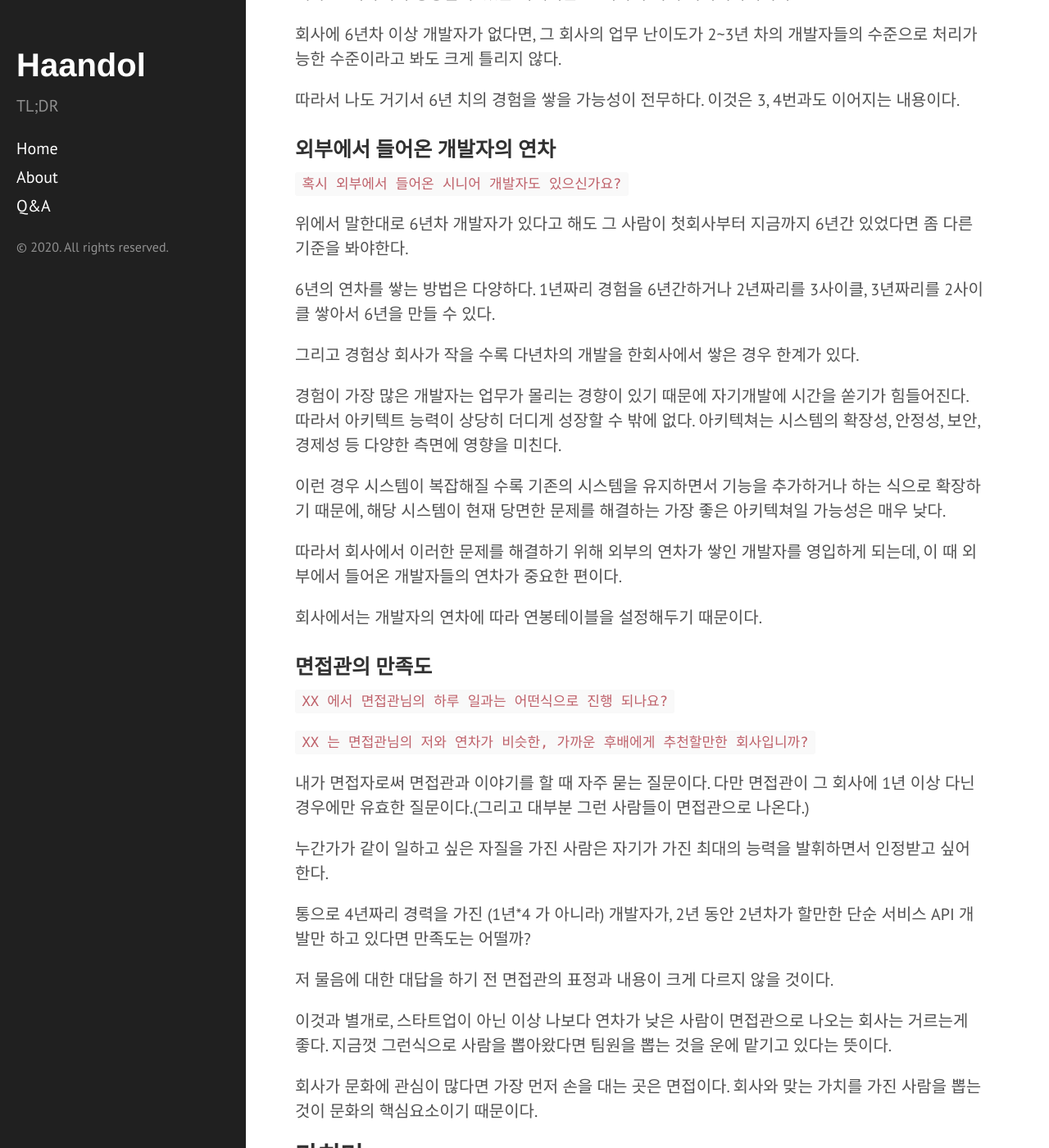
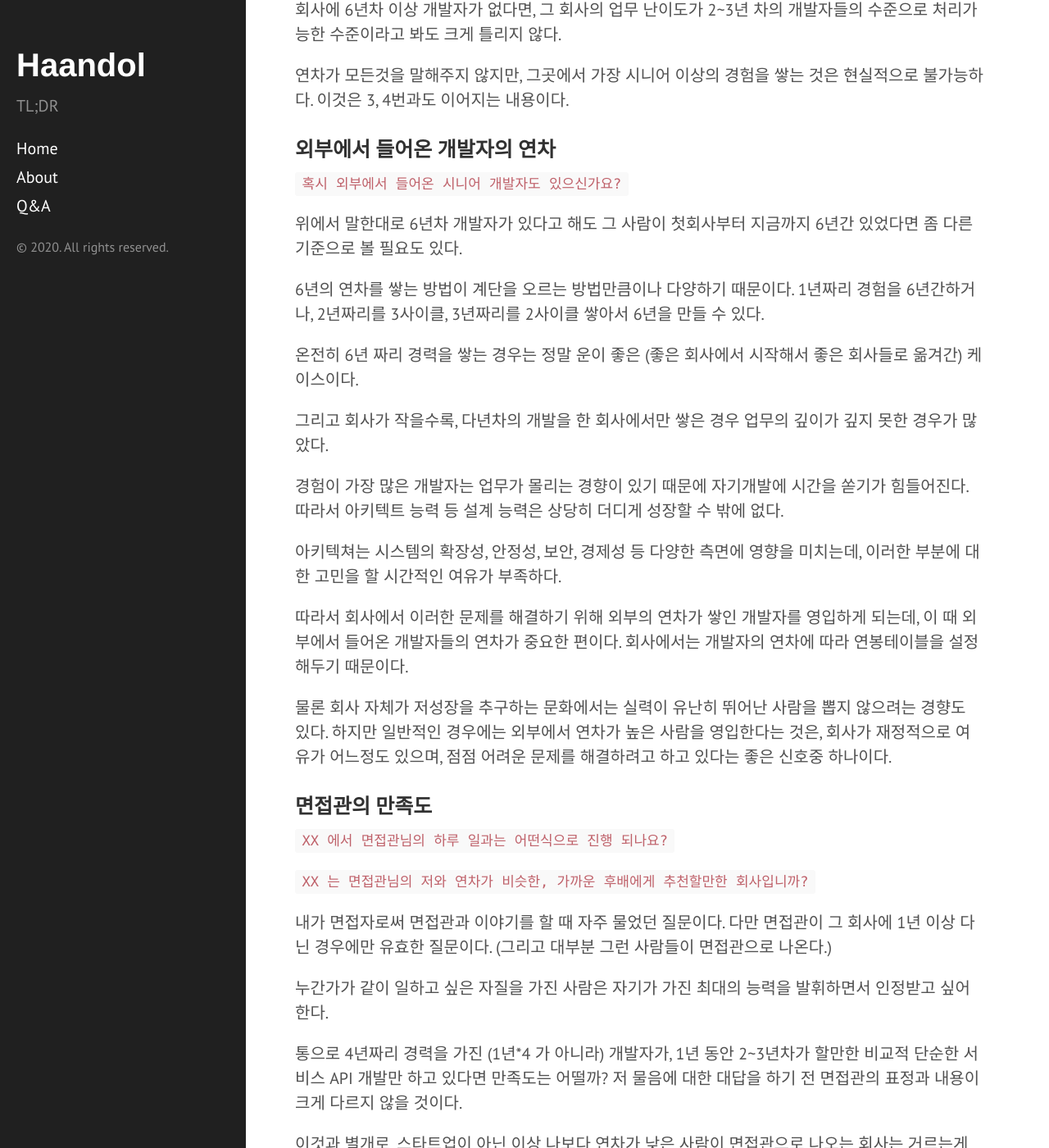
Before and after one commit to haandol/haandol.github.com, a Jekyll site: the page built from _posts/2020-03-09-what-you-should-ask-on-interview2.md, in a window 1280 px wide and 1400 px high, scrolled down 2764 px. Shown: the whole window at 82% size. Built offline with Jekyll 4.4.1, drawn with Linux system fonts in a browser that asks for light colours; comment, search, counter and statistics services are not loaded; some of the changed text lies outside the part shown.

Commit message:
refine sentences

```diff
--- a/_posts/2020-03-09-what-you-should-ask-on-interview2.md
+++ b/_posts/2020-03-09-what-you-should-ask-on-interview2.md
@@ -40,54 +40,52 @@ publish: true
 
 ## 면접 때 물어볼 내용
 
-면접 때 물어볼 내용은 외부에서 얻기 힘든 정보인 경우가 많다. 직원에게 메일을 보내도 쉽게 대답하기 힘든 내용들인 경우가 대부분이다.
+면접 때 물어볼 내용은 외부에서 얻기 힘든 정보인 경우가 많다.
+아무리 정보공유에 목말라 있는 직원이라도, 회사에 대한 솔직한 의견을 실명으로 모르는 사람에게 알려주는 것은 부담스럽기 때문이다.
 
-아무리 외부의 요청에 열려있는 직원이라도, 회사에 대한 솔직한 의견을 실명으로 모르는 사람에게 알려주지 않기 때문이다.
-따라서 이러한 성격의 질문은 스스로 물어서 답을 얻는 수 밖에 없다.
+따라서 이러한 성격의 질문은 면접에서 직접 답을 얻는 수 밖에 없다.
 
-그럼 면접자리에서 어느정도까지를 어떻게 물어봐도 될까?
+면접은 회사에 직접적으로 `나 이 회사 좋아` 라는 의사를 밝힌 사람들에 대해, 회사입장에서도 `나도 너 좀 좋은듯` 이라는 응답으로써 마련된 자리다.
 
-면접자리는 회사에 직접적으로 `나 너 좋아` 라는 의사를 밝힌 사람들을, 회사입장에서도 `나도 너 좀 좋은듯` 이라는 응답으로써 마련된 자리다.
-
-면접은 회사에게 크게 2가지 기회를 제공하고 있는데,
+이러한 면접은 회사에게 크게 2가지 기회를 제공하고 있는데,
 
 1. 회사를 잠재고객에게 직접 홍보할 수 있는 수단
 2. 잠재 인력풀 들에게 회사에 대한 좋은 이미지를 심어줄 수 있는 수단
 
 따라서 장기적인 마인드를 가진 회사라면 면접자들의 눈치를 보는 것이 맞다.
 
-이런 자리에서 강압적으로 면접자를 대하거나 면접자의 기분을 전혀 고려하지 않는 회사는 과감하게 거르자.
+이런 자리임에도, 강압적으로 면접자를 대하거나 면접자의 기분을 전혀 고려하지 않는 회사는 거르는 편이 좋다.
 
-이것은 회사가 내부 문화에 거의 신경쓰지 않을때 전형적으로 나오는 현상인데, 면접관에 대한 교육이 전혀 없으며(이력서를 안읽고 들어오는 경우가 대부분 일 것이다), 각 면접관은 본인들이 평소에 하던대로 행하고 있을 가능성이 매우 높다.
+이것은 회사가 내부 문화에 거의 신경쓰지 않을때 전형적으로 나오는 현상인데, 면접관에 대한 교육이 전혀 없으며(이력서를 안읽고 들어오는 경우가 대부분 일 것이다), 각 면접관은 본인들이 평소에 하던대로 하고 있을 가능성이 매우 높다.
 
-여기에 비추어 그 자리에서 2가지를 유추해 낼 수 있다.
+이런 면접은 참여하는 것 만으로도 2가지를 유추해 낼 수 있다.
 
 1. 대표가 아래 사람을 인격적으로 대하지 않고 있을 가능성이 매우 높다.
 2. 팀장이 다른 팀장을 동료보다 경쟁상대로 대하고 있을 가능성이 매우 높다.
 
-각종 다양한 문화를 시도해본 결과 얻은 결론이 하나 있는데, 회사의 문화는 대표에서부터 시작된다.
+다양한 문화를 겪고 도입해 본 결과 얻은 결론이 하나 있는데, 회사의 문화는 대표에서부터 시작된다.
 
 ### 대표
 
 가정의 문화는 부모가 결정한다. 모든 가정의 운영에 대한 책임이 거기에 있기 때문이다.
 
-아이들은 부모가 하는 행동을 보고 배운다. 아이의 좋은 / 나쁜 습관은 거의 부모의 행동에서 가져온 것이다.
+아이들은 부모가 하는 행동을 보고 배운다. 아이의 좋은 / 나쁜 습관은 거의 부모의 행동에서 배운 것이다.
 
-경험상 이 흐름은 회사에서도 비슷하게 동작한다. 문화는 아래에서 만들 수 없다. 문화는 대표가 결정한다.
+경험상 이 논리는 회사에서도 비슷하게 동작한다. 회사의 문화는 대표가 결정한다는 점에서다.
 
-팀장이 하는 행동은 대표의 행동에 기인한다. `대표가 이렇게 하는 걸 보니깐 나도 이렇게 해도 되겠군` 이것이 팀장들의 판단 근거이다.
+팀장이 하는 행동은 대표의 행동에 기인한다. 팀장들의 행동의 근거는 `대표가 이렇게 하는 걸 보니깐 나도 이렇게 해도 되겠군` 이다.
 
-당연히 `팀장이 하는 걸 보니 나도 이 정도까지는 해도 되겠구만` 직원의 판단근거가 된다.
-팀장이 자리에 있으면서 없다고 시켰다면, 그것은 보는 모든 직원으로 하여금 `음 이정도 거짓말은 해도 되는 건가보구만` 이라는 근거를 제공하는 것이다.
+당연히 `팀장이 하는 걸 보니 나도 이 정도까지는 해도 되겠구만` 는 직원의 행동 근거가 된다.
+팀장이 자리에 있으면서 없다고 시켰다면, 그것을 보는 직원들으로 하여금 `음, 이정도 거짓말은 해도 되는 건가보구만` 이라는 근거를 제공하는 것이다.
 
-그리고 십중팔구 그 팀장의 근거는 대표의 행동이다.~~물론 들어온지 얼마 안된 사람은 그전 대표가 그랬겠지~~
+그리고 십중팔구 그 팀장의 행동 근거는 대표의 행동이다. ~~물론 들어온지 얼마 안된 사람은 그전 대표가 그랬겠지~~
 
 오늘 서비스 디플로이를 했는데 치명적인 에러가 갑자기 생겼다고 하자.
-대표가 전혀 그렇지 않은데, 팀장이 해결방법보다 책임소재를 먼저 찾는 경우를 본적이 없다.
-그리고 팀원들도 자신의 책임이 아닌 것이 확인 된 순간 대부분 자리를 떠난다.
-(문제를 같이 해결하는 것이 아니라.)
+팀장이 해결방법보다 책임소재를 먼저 찾는 경우, 대표가 그렇게 행동하고 있을 가능성이 매우 크다.
 
-이것이 문화의 끝이 아니다. 문화의 가장 중요한 부분은 실패가 용납되는 환경이다.
+그리고 그러한 문화에서는 팀원들도 자신의 책임이 아닌 것이 확인 된 순간 대부분 자리를 떠난다. 팀이라는 개념과 리더십이라는 개념이 문화적으로 희미하기 때문이다.
+
+회사 문화의 가장 중요한 부분은 실패가 용납되는 환경이다. 성장은 실패를 용납하는 팀의 문화, 회사의 문화에서 시작되기 때문이다.
 
 실패가 용납되지 않는 환경에서 성장은 없다. 가치있는 실패는 정직하고 포용적인 문화에서만 일어난다.
 그리고 모두가 아는대로 성장이 없는 회사에서는 개인의 미래도 없다.
@@ -100,26 +98,31 @@ publish: true
 
 회사에 6년차 이상 개발자가 없다면, 그 회사의 업무 난이도가 2~3년 차의 개발자들의 수준으로 처리가능한 수준이라고 봐도 크게 틀리지 않다.
 
-따라서 나도 거기서 6년 치의 경험을 쌓을 가능성이 전무하다. 이것은 3, 4번과도 이어지는 내용이다.
+연차가 모든것을 말해주지 않지만, 그곳에서 가장 시니어 이상의 경험을 쌓는 것은 현실적으로 불가능하다.
+이것은 3, 4번과도 이어지는 내용이다.
 
 ### 외부에서 들어온 개발자의 연차
 
 `혹시 외부에서 들어온 시니어 개발자도 있으신가요?`
 
-위에서 말한대로 6년차 개발자가 있다고 해도 그 사람이 첫회사부터 지금까지 6년간 있었다면 좀 다른 기준을 봐야한다.
+위에서 말한대로 6년차 개발자가 있다고 해도 그 사람이 첫회사부터 지금까지 6년간 있었다면 좀 다른 기준으로 볼 필요도 있다.
 
-6년의 연차를 쌓는 방법은 다양하다. 1년짜리 경험을 6년간하거나 2년짜리를 3사이클, 3년짜리를 2사이클 쌓아서 6년을 만들 수 있다.
+6년의 연차를 쌓는 방법이 계단을 오르는 방법만큼이나 다양하기 때문이다.
+1년짜리 경험을 6년간하거나, 2년짜리를 3사이클, 3년짜리를 2사이클 쌓아서 6년을 만들 수 있다.
 
-그리고 경험상 회사가 작을 수록 다년차의 개발을 한회사에서 쌓은 경우 한계가 있다.
+온전히 6년 짜리 경력을 쌓는 경우는 정말 운이 좋은 (좋은 회사에서 시작해서 좋은 회사들로 옮겨간) 케이스이다.
 
-경험이 가장 많은 개발자는 업무가 몰리는 경향이 있기 때문에 자기개발에 시간을 쏟기가 힘들어진다. 따라서 아키텍트 능력이 상당히 더디게 성장할 수 밖에 없다.
-아키텍쳐는 시스템의 확장성, 안정성, 보안, 경제성 등 다양한 측면에 영향을 미친다.
+그리고 회사가 작을수록, 다년차의 개발을 한 회사에서만 쌓은 경우 업무의 깊이가 깊지 못한 경우가 많았다.
 
-이런 경우 시스템이 복잡해질 수록 기존의 시스템을 유지하면서 기능을 추가하거나 하는 식으로 확장하기 때문에, 해당 시스템이 현재 당면한 문제를 해결하는 가장 좋은 아키텍쳐일 가능성은 매우 낮다.
+경험이 가장 많은 개발자는 업무가 몰리는 경향이 있기 때문에 자기개발에 시간을 쏟기가 힘들어진다. 따라서 아키텍트 능력 등 설계 능력은 상당히 더디게 성장할 수 밖에 없다.
+
+아키텍쳐는 시스템의 확장성, 안정성, 보안, 경제성 등 다양한 측면에 영향을 미치는데, 이러한 부분에 대한 고민을 할 시간적인 여유가 부족하다.
 
 따라서 회사에서 이러한 문제를 해결하기 위해 외부의 연차가 쌓인 개발자를 영입하게 되는데, 이 때 외부에서 들어온 개발자들의 연차가 중요한 편이다.
+회사에서는 개발자의 연차에 따라 연봉테이블을 설정해두기 때문이다.
 
-회사에서는 개발자의 연차에 따라 연봉테이블을 설정해두기 때문이다.
+물론 회사 자체가 저성장을 추구하는 문화에서는 실력이 유난히 뛰어난 사람을 뽑지 않으려는 경향도 있다.
+하지만 일반적인 경우에는 외부에서 연차가 높은 사람을 영입한다는 것은, 회사가 재정적으로 여유가 어느정도 있으며, 점점 어려운 문제를 해결하려고 하고 있다는 좋은 신호중 하나이다.
 
 ### 면접관의 만족도
 
@@ -127,12 +130,12 @@ publish: true
 
 `XX 는 면접관님의 저와 연차가 비슷한, 가까운 후배에게 추천할만한 회사입니까?`
 
-내가 면접자로써 면접관과 이야기를 할 때 자주 묻는 질문이다. 다만 면접관이 그 회사에 1년 이상 다닌 경우에만 유효한 질문이다.(그리고 대부분 그런 사람들이 면접관으로 나온다.)
+내가 면접자로써 면접관과 이야기를 할 때 자주 물었던 질문이다.
+다만 면접관이 그 회사에 1년 이상 다닌 경우에만 유효한 질문이다. (그리고 대부분 그런 사람들이 면접관으로 나온다.)
 
 누간가가 같이 일하고 싶은 자질을 가진 사람은 자기가 가진 최대의 능력을 발휘하면서 인정받고 싶어한다.
 
-통으로 4년짜리 경력을 가진 (1년*4 가 아니라) 개발자가, 2년 동안 2년차가 할만한 단순 서비스 API 개발만 하고 있다면 만족도는 어떨까?
-
+통으로 4년짜리 경력을 가진 (1년*4 가 아니라) 개발자가, 1년 동안 2~3년차가 할만한 비교적 단순한 서비스 API 개발만 하고 있다면 만족도는 어떨까?
 저 물음에 대한 대답을 하기 전 면접관의 표정과 내용이 크게 다르지 않을 것이다.
 
 이것과 별개로, 스타트업이 아닌 이상 나보다 연차가 낮은 사람이 면접관으로 나오는 회사는 거르는게 좋다.
@@ -141,9 +144,13 @@ publish: true
 회사가 문화에 관심이 많다면 가장 먼저 손을 대는 곳은 면접이다.
 회사와 맞는 가치를 가진 사람을 뽑는 것이 문화의 핵심요소이기 때문이다.
 
+면접관은 나와 같은 (최소한 비슷한) 일을 할 사람이며 이 사람들이 자신의 업무에 만족하지 못하고 있거나, 가까운 사람을 추천하지 못하겠다고 한다면 고민을 해봐야할 것이다.
+
 ## 마치며
 
-내가 적은 모든 내용은 개인적인 경험과 내가 보고 들은 책, 글 영상 등을 통해 정리한 것이다.~~뇌피셜~~
+면접 자체를 준비하는 것은 면접때 늘상하는 질문을 역으로 준비하는 것이 좋다. 이 글은 면접 준비를 도와주기 위한 글은 아니다.
+
+좋지 않은 문화를 가진 회사가 일반적으로 가진 사인들을 나열하고, 그것을 알아보기 위한 사인들을 나열해보았다.
 
 우리는 최대한 많은 정보를 얻고, 정보를 바탕으로 합리적으로 판단하는 연습을 해야한다.
 여기에 적은 나의 개인적인 경험이, 아무런 정보가 없는 상황에서 최악을 피하는 판단을 하는데 도움이 되었으면 좋겠다.
```
